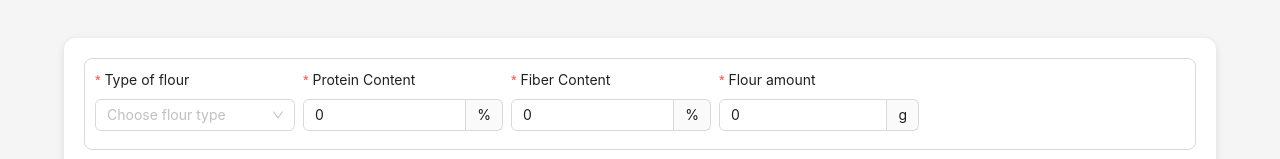
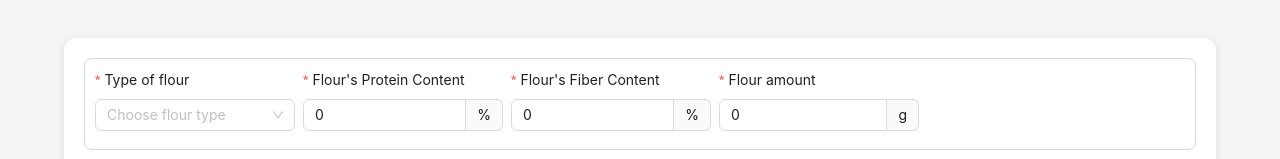
Before and after one commit to sergiogalici/bread-dough-calculator, a React (Vite) app: page / in a window 1280 px wide. Shown: the part 194-353 px from the top of the page. Built offline with nearby package versions, Linux system fonts and the light colour scheme.

Commit message:
refactor: Update calculateBrioche.js to include fat from eggs in total fat calculation

```diff
--- a/src/App.jsx
+++ b/src/App.jsx
@@ -1541,8 +1541,7 @@ const App = () => {
   }
 
   const onFinish = (values) => {
-    console.log("Values = ", values)
-
+    console.log("Values in App = ", values)
     let temperature = values.temperature
     if (values.temperatureUnit === "fahrenheit") {
       temperature = fahrenheitToCelsius(temperature)
@@ -1576,6 +1575,7 @@ const App = () => {
           liquidType: liquidTypeMap[mappedValues.liquidType],
           yogurtType: yogurtTypeMap[mappedValues.yogurtType],
         }
+        console.log("mappedValuesNaan = ", mappedValuesNaan)
         calculateNaan(mappedValuesNaan, setResults, setModalVisible)
         break
       case "pita":
--- a/src/i18n.js
+++ b/src/i18n.js
@@ -47,8 +47,8 @@ i18n
           "Insert your flour fiber content": "Insert your flour fiber content",
           "Type of flour": "Type of flour",
           "Flour amount": "Flour amount",
-          "Protein Content": "Protein Content",
-          "Fiber Content": "Fiber Content",
+          "Protein Content": "Flour's Protein Content",
+          "Fiber Content": "Flour's Fiber Content",
           "Flour Amount": "Flour Amount",
           "Scale Recipe": "Scale Recipe",
           "Enter target flour weight": "Enter target flour weight",
@@ -62,7 +62,7 @@ i18n
           Liquid: "Liquid",
           Yogurt: "Yogurt",
           "W rating": "W rating",
-          "Fiber content": "Fiber content",
+          "Fiber content": "Flour's Fiber content",
           "Add another flour to the mix": "Add another flour to the mix",
           "Desired weight of each naan (g)": "Desired weight of each naan",
           "Number of Naans": "Number of Naans",
@@ -165,8 +165,8 @@ i18n
             "Insérez la teneur en fibres de votre farine",
           "Type of flour": "Type de farine",
           "Flour amount": "Quantité de farine",
-          "Protein Content": "Teneur en protéines",
-          "Fiber Content": "Teneur en fibres",
+          "Protein Content": "Teneur en protéines de la farine",
+          "Fiber Content": "Teneur en fibres de la farine",
           "Flour Amount": "Quantité de farine",
           "Scale Recipe": "Recette à l'échelle",
           "Enter target flour weight": "Entrez le poids cible de la farine",
@@ -180,7 +180,7 @@ i18n
           Liquid: "Liquide",
           Yogurt: "Yaourt",
           "W rating": "Note W",
-          "Fiber content": "Teneur en fibres",
+          "Fiber content": "Teneur en fibres de la farine",
           "Add another flour to the mix": "Ajouter une autre farine au mélange",
           "Desired weight of each naan (g)": "Poids désiré de chaque naan",
           "Number of Naans": "Nombre de naans",
@@ -283,8 +283,8 @@ i18n
             "Ingrese el contenido de fibra de su harina",
           "Type of flour": "Tipo de harina",
           "Flour amount": "Cantidad de harina",
-          "Protein Content": "Contenido de proteína",
-          "Fiber Content": "Contenido de fibra",
+          "Protein Content": "Contenido de proteína de la harina",
+          "Fiber Content": "Contenido de fibra de la harina",
           "Flour Amount": "Cantidad de harina",
           "Scale Recipe": "Escalar Receta",
           "Enter target flour weight": "Ingrese el peso objetivo de la harina",
@@ -299,7 +299,7 @@ i18n
           Liquid: "Líquido",
           Yogurt: "Yogur",
           "W rating": "Calificación W",
-          "Fiber content": "Contenido de fibra",
+          "Fiber content": "Contenido de fibra de la harina",
           "Add another flour to the mix": "Agregar otra harina a la mezcla",
           "Desired weight of each naan (g)": "Peso deseado de cada naan",
           "Number of Naans": "Número de naans",
@@ -404,8 +404,8 @@ i18n
             "Inserisci il contenuto di fibra della tua farina",
           "Type of flour": "Tipo di farina",
           "Flour amount": "Quantità di farina",
-          "Protein Content": "Contenuto proteico",
-          "Fiber Content": "Contenuto di fibra",
+          "Protein Content": "Contenuto proteico della farina",
+          "Fiber Content": "Contenuto di fibra della farina",
           "Flour Amount": "Quantità di farina",
           "Scale Recipe": "Scala la ricetta",
           "Enter target flour weight":
@@ -421,7 +421,7 @@ i18n
           Liquid: "Liquido",
           Yogurt: "Yogurt",
           "W rating": "Valutazione W",
-          "Fiber content": "Contenuto di fibra",
+          "Fiber content": "Contenuto di fibra della tua farina",
           "Add another flour to the mix": "Aggiungi un'altra farina al mix",
           "Desired weight of each naan (g)": "Peso desiderato di ciascun naan",
           "Number of Naans": "Numero di naan",
@@ -523,8 +523,8 @@ i18n
             "Insira o teor de fibras da sua farinha",
           "Type of flour": "Tipo de farinha",
           "Flour amount": "Quantidade de farinha",
-          "Protein Content": "Teor de proteína",
-          "Fiber Content": "Teor de fibras",
+          "Protein Content": "Teor de proteína da farinha",
+          "Fiber Content": "Teor de fibras da sua farinha",
           "Flour Amount": "Quantidade de farinha",
           "Scale Recipe": "Escalar Receita",
           "Enter target flour weight": "Insira o peso alvo da farinha",
@@ -538,7 +538,7 @@ i18n
           Liquid: "Líquido",
           Yogurt: "Iogurte",
           "W rating": "Classificação W",
-          "Fiber content": "Teor de fibras",
+          "Fiber content": "Teor de fibras da sua farinha",
           "Add another flour to the mix": "Adicione outra farinha à mistura",
           "Desired weight of each naan (g)": "Peso desejado de cada naan",
           "Number of Naans": "Número de naans",
@@ -641,8 +641,8 @@ i18n
             "Geben Sie den Ballaststoffgehalt Ihres Mehls ein",
           "Type of flour": "Mehlsorte",
           "Flour amount": "Mehlmenge",
-          "Protein Content": "Proteingehalt",
-          "Fiber Content": "Ballaststoffgehalt",
+          "Protein Content": "Proteingehalt des Mehls",
+          "Fiber Content": "Ballaststoffgehalt der Mehlart",
           "Flour Amount": "Mehlmenge",
           "Scale Recipe": "Rezept skalieren",
           "Enter target flour weight":
@@ -657,7 +657,7 @@ i18n
           Liquid: "Flüssigkeit",
           Yogurt: "Joghurt",
           "W rating": "W-Bewertung",
-          "Fiber content": "Ballaststoffgehalt",
+          "Fiber content": "Ballaststoffgehalt der Mehlart",
           "Add another flour to the mix":
             "Fügen Sie eine andere Mehlmischung hinzu",
           "Desired weight of each naan (g)": "Gewünschtes Gewicht jedes Naan",
--- a/src/utils/calculateBrioche.js
+++ b/src/utils/calculateBrioche.js
@@ -1,3 +1,5 @@
+import { calculateWaterRatio } from "./calculateWater"
+
 const milkProperties = {
   whole: { waterContent: 0.87, fatContent: 0.035 },
   skim: { waterContent: 0.91, fatContent: 0.002 },
@@ -23,10 +25,10 @@ const reverseFatTypeMap = {
 
 export const calculateBrioche = (values, setResults, setModalVisible) => {
   const {
-    briocheWeight,
+    briocheWeight = 80,
     bunCount: briocheCount,
-    hydrationPercentage,
-    fatPercentage,
+    hydrationPercentage = 65,
+    fatPercentage = 20,
     fatType,
     includeEggs,
     milkType,
--- a/src/utils/calculateNaan.js
+++ b/src/utils/calculateNaan.js
@@ -1,3 +1,5 @@
+import { calculateWaterRatio } from "./calculateWater"
+
 const reversedLiquidTypes = {
   "whole-milk": "Whole Milk",
   "skim-milk": "Skim Milk",
@@ -16,16 +18,20 @@ const reversedYogurtTypes = {
 export const calculateNaan = (values, setResults, setModalVisible) => {
   const {
     naanCount,
-    hydrationPercentage,
-    fatPercentage,
+    hydrationPercentage = 60,
+    fatPercentage = 20,
     yogurtType,
     liquidType,
-    naanWeight,
+    naanWeight = 100,
     temperature,
     proteinContent = 10,
     fiberContent = 2,
     expertMode,
   } = values
+
+  console.log("Values in Naan = ", values)
+
+  console.log("here")
 
   const flourAmount =
     (naanCount * naanWeight) / (1 + (hydrationPercentage + fatPercentage) / 100)
@@ -123,7 +129,7 @@ export const calculateNaan = (values, setResults, setModalVisible) => {
     totalSalt +
     totalYeast
 
-  setResults({
+  const resultsTest = {
     totalFlourAmount: Math.round(flourAmount),
     totalLiquid: Math.round(totalLiquid),
     oilToAdd: Math.round(oilToAdd),
@@ -144,7 +150,11 @@ export const calculateNaan = (values, setResults, setModalVisible) => {
     adjustedHydration: Math.round(adjustedHydration),
     proteinContent,
     fiberContent,
-  })
+  }
+
+  console.log("results = ", resultsTest)
+
+  setResults(resultsTest)
 
   setModalVisible(true)
 }
--- a/src/utils/calculatePita.js
+++ b/src/utils/calculatePita.js
@@ -1,8 +1,10 @@
+import { calculateWaterRatio } from "./calculateWater"
+
 export const calculatePita = (values, setResults, setModalVisible) => {
   const {
     pitaCount,
-    hydrationPercentage,
-    pitaWeight,
+    hydrationPercentage = 65,
+    pitaWeight = 80,
     temperature,
     proteinContent = 10,
     fiberContent = 2,
@@ -28,6 +30,8 @@ export const calculatePita = (values, setResults, setModalVisible) => {
     : ((waterRangeMin + waterRangeMax) / (2 * flourAmount)) * 100
 
   const totalWater = (flourAmount * adjustedHydration) / 100
+  const totalSalt = flourAmount * 0.02
+  const totalOil = flourAmount * 0.05 // Un po' d'olio per la morbidezza
 
   // Calcolo del lievito in base alla temperatura
   let totalYeast
```
